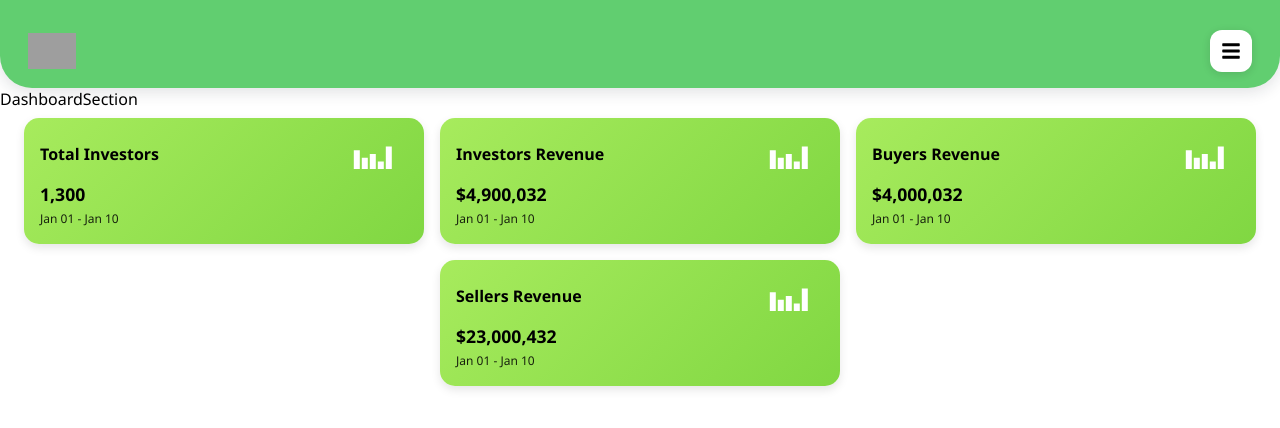
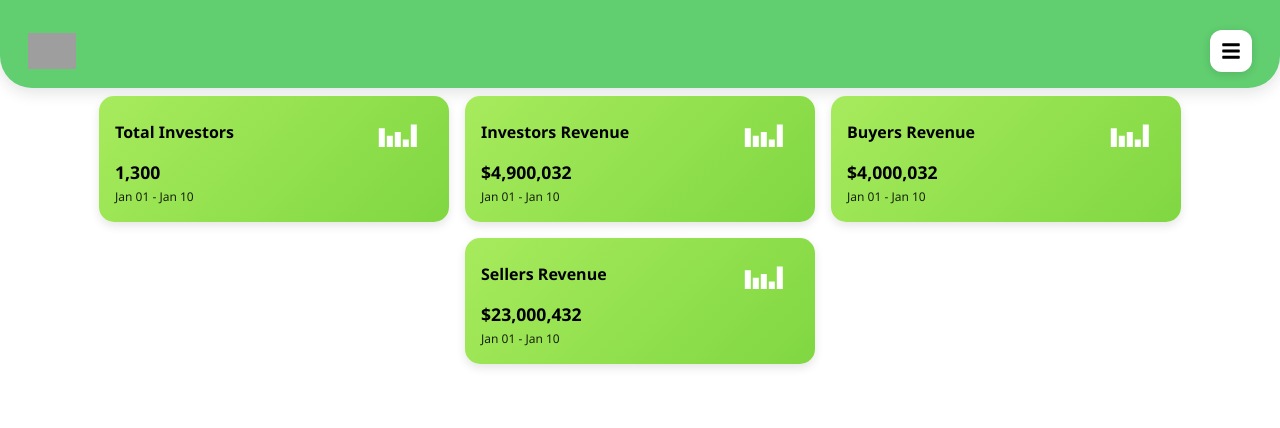
Before and after one commit to Omekagu/thunder, a Next.js app: page /admin/AdminDashboard in a window 1280 px wide. Shown: the top 428 px of the page. Built offline with nearby package versions, Linux system fonts and the light colour scheme; grey boxes are pictures that could not be loaded.

Commit message:
revenue card scss updated

```diff
--- a/src/pages/admin/AdminDashboard.jsx
+++ b/src/pages/admin/AdminDashboard.jsx
@@ -1,13 +1,11 @@
 import React from 'react'
 import AdminHeader from '../../Components/Admin/AdminHeader'
-import DashboardSection from '../../Components/Admin/DashboardSection'
 import RevenueCard from '../../Components/Admin/RevenueCard'
 
 export default function AdminDashboard () {
   return (
     <div>
       <AdminHeader />
-      <DashboardSection />
       <div className='revenue-cards-container'>
         <RevenueCard
           title='Total Investors'
--- a/src/scss/Admin/Components/_revenueCard.scss
+++ b/src/scss/Admin/Components/_revenueCard.scss
@@ -4,7 +4,7 @@
   border-radius: 15px;
   color: #000;
   width: 100%;
-  max-width: 400px;
+  max-width: 350px;
   box-shadow: 0 4px 10px rgba(0, 0, 0, 0.1);
 
   .top {
@@ -32,6 +32,17 @@
     font-size: 0.75rem;
     opacity: 0.85;
   }
+
+  @media (max-width: 600px) {
+    flex-direction: column;
+    align-items: center;
+    max-width: 400px;
+  }
+
+  @media (max-width: 400px) {
+    width: 100%;
+    max-width: 400px;
+  }
 }
 
 .revenue-cards-container {
```
